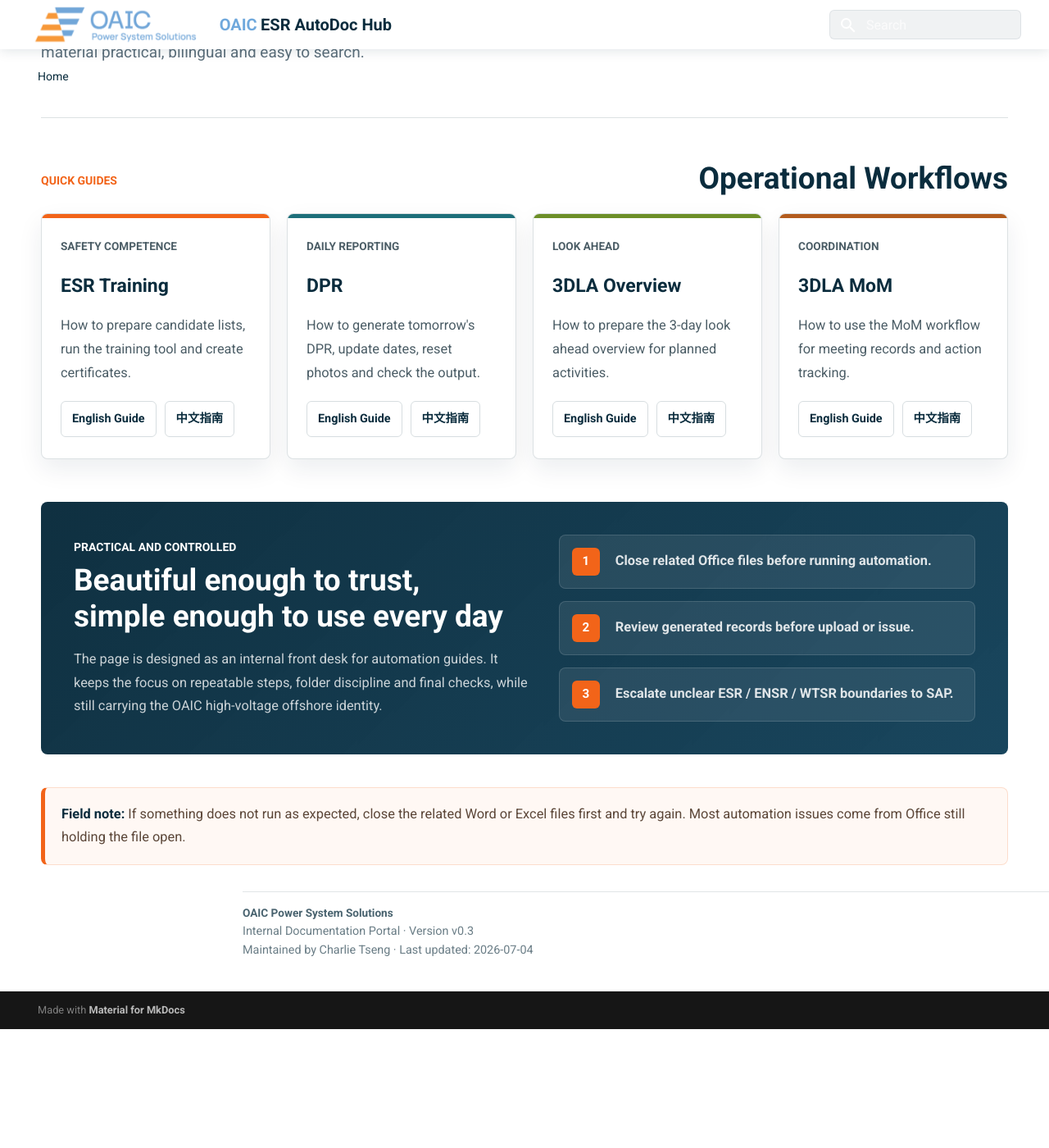
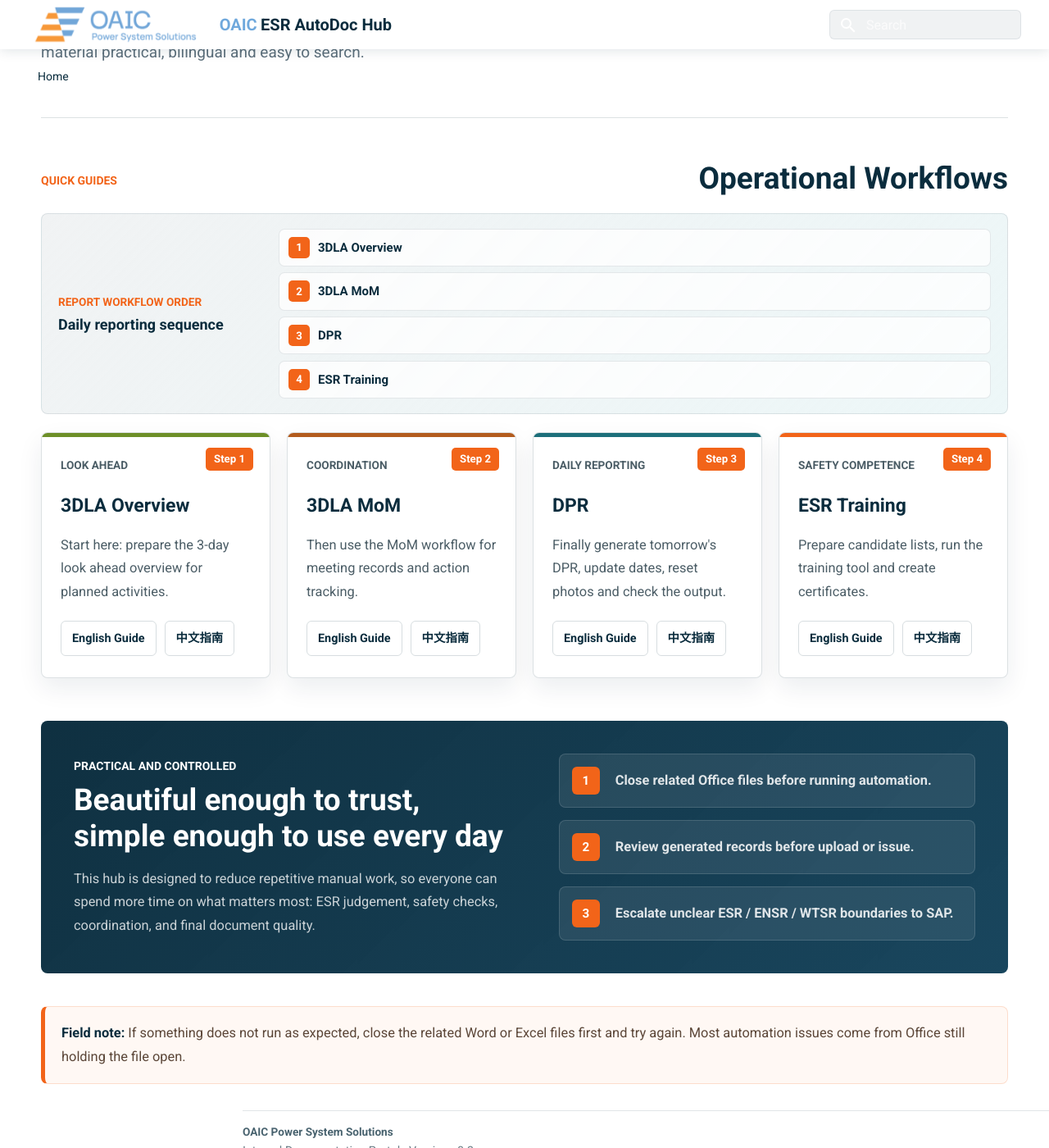
Before and after one commit to fanhow-source/tpc2-esr-training-hub, an MkDocs documentation site: the page built from docs/index.md, in a window 1280 px wide and 1400 px high, scrolled down 961 px. Shown: the whole window at 82% size. Built offline with MkDocs 1.6.1 and Material for MkDocs 9.7.7, drawn with Linux system fonts in a browser that asks for light colours; before the commit the page ends 2216 px from its top, so only the background shows below that; some of the changed text lies outside the part shown.

Commit message:
Improve homepage layout

```diff
--- a/docs/index.md
+++ b/docs/index.md
@@ -45,31 +45,25 @@
     <h2>Operational Workflows</h2>
   </div>
 
+  <div class="oaic-report-flow" aria-label="Report preparation order">
+    <div class="oaic-report-flow__intro">
+      <span>Report workflow order</span>
+      <strong>Daily reporting sequence</strong>
+    </div>
+    <ol>
+      <li><span>1</span>3DLA Overview</li>
+      <li><span>2</span>3DLA MoM</li>
+      <li><span>3</span>DPR</li>
+      <li><span>4</span>ESR Training</li>
+    </ol>
+  </div>
+
   <div class="oaic-guide-grid">
-    <article class="oaic-guide-card oaic-guide-card--training">
-      <p class="oaic-guide-card__label">Safety competence</p>
-      <h3>ESR Training</h3>
-      <p>How to prepare candidate lists, run the training tool and create certificates.</p>
-      <div class="oaic-guide-card__links">
-        <a href="ESR-Training-AUTO-Quick-Guide-EN/">English Guide</a>
-        <a href="ESR-Training-AUTO-Quick-Guide-ZH/">中文指南</a>
-      </div>
-    </article>
-
-    <article class="oaic-guide-card oaic-guide-card--dpr">
-      <p class="oaic-guide-card__label">Daily reporting</p>
-      <h3>DPR</h3>
-      <p>How to generate tomorrow's DPR, update dates, reset photos and check the output.</p>
-      <div class="oaic-guide-card__links">
-        <a href="DPR-AUTO-Quick-Guide-EN/">English Guide</a>
-        <a href="DPR-AUTO-Quick-Guide-ZH/">中文指南</a>
-      </div>
-    </article>
-
     <article class="oaic-guide-card oaic-guide-card--overview">
+      <div class="oaic-step-badge">Step 1</div>
       <p class="oaic-guide-card__label">Look ahead</p>
       <h3>3DLA Overview</h3>
-      <p>How to prepare the 3-day look ahead overview for planned activities.</p>
+      <p>Start here: prepare the 3-day look ahead overview for planned activities.</p>
       <div class="oaic-guide-card__links">
         <a href="3DLA-Overview-AUTO-Quick-Guide-EN/">English Guide</a>
         <a href="3DLA-Overview-AUTO-Quick-Guide-ZH/">中文指南</a>
@@ -77,12 +71,35 @@
     </article>
 
     <article class="oaic-guide-card oaic-guide-card--mom">
+      <div class="oaic-step-badge">Step 2</div>
       <p class="oaic-guide-card__label">Coordination</p>
       <h3>3DLA MoM</h3>
-      <p>How to use the MoM workflow for meeting records and action tracking.</p>
+      <p>Then use the MoM workflow for meeting records and action tracking.</p>
       <div class="oaic-guide-card__links">
         <a href="3DLA-MOM-AUTO-Quick-Guide-EN/">English Guide</a>
         <a href="3DLA-MOM-AUTO-Quick-Guide-ZH/">中文指南</a>
+      </div>
+    </article>
+
+    <article class="oaic-guide-card oaic-guide-card--dpr">
+      <div class="oaic-step-badge">Step 3</div>
+      <p class="oaic-guide-card__label">Daily reporting</p>
+      <h3>DPR</h3>
+      <p>Finally generate tomorrow's DPR, update dates, reset photos and check the output.</p>
+      <div class="oaic-guide-card__links">
+        <a href="DPR-AUTO-Quick-Guide-EN/">English Guide</a>
+        <a href="DPR-AUTO-Quick-Guide-ZH/">中文指南</a>
+      </div>
+    </article>
+
+    <article class="oaic-guide-card oaic-guide-card--training">
+      <div class="oaic-step-badge">Step 4</div>
+      <p class="oaic-guide-card__label">Safety competence</p>
+      <h3>ESR Training</h3>
+      <p>Prepare candidate lists, run the training tool and create certificates.</p>
+      <div class="oaic-guide-card__links">
+        <a href="ESR-Training-AUTO-Quick-Guide-EN/">English Guide</a>
+        <a href="ESR-Training-AUTO-Quick-Guide-ZH/">中文指南</a>
       </div>
     </article>
   </div>
@@ -98,9 +115,9 @@
     </h2>
 
     <p>
-      The page is designed as an internal front desk for automation guides. It
-      keeps the focus on repeatable steps, folder discipline and final checks,
-      while still carrying the OAIC high-voltage offshore identity.
+      This hub is designed to reduce repetitive manual work, so everyone can
+      spend more time on what matters most: ESR judgement, safety checks,
+      coordination, and final document quality.
     </p>
   </div>
 
@@ -130,5 +147,5 @@
 <div class="oaic-footer">
   <strong>OAIC Power System Solutions</strong><br>
   Internal Documentation Portal · Version v0.3<br>
-  Maintained by Charlie Tseng · Last updated: 2026-07-04
+  Maintained by Charlie Tseng · Last updated: 2026-07-06
 </div>
--- a/docs/stylesheets/extra.css
+++ b/docs/stylesheets/extra.css
@@ -297,6 +297,85 @@ body {
   grid-template-columns: repeat(4, minmax(0, 1fr));
 }
 
+.oaic-report-flow {
+  align-items: center;
+  background: linear-gradient(135deg, rgba(10, 44, 61, 0.06), rgba(217, 238, 240, 0.48));
+  border: 1px solid rgba(10, 44, 61, 0.1);
+  border-radius: 8px;
+  display: grid;
+  gap: 1rem;
+  grid-template-columns: 220px 1fr;
+  margin-bottom: 1.1rem;
+  padding: 0.9rem 1rem;
+}
+
+.oaic-report-flow__intro span {
+  color: var(--oaic-accent);
+  display: block;
+  font-size: 0.68rem;
+  font-weight: 800;
+  letter-spacing: 0;
+  text-transform: uppercase;
+}
+
+.oaic-report-flow__intro strong {
+  color: var(--oaic-primary);
+  display: block;
+  font-size: 0.9rem;
+  line-height: 1.25;
+  margin-top: 0.2rem;
+}
+
+.oaic-report-flow ol {
+  display: grid;
+  gap: 0.55rem;
+  grid-template-columns: repeat(4, minmax(0, 1fr));
+  list-style: none;
+  margin: 0;
+  padding: 0;
+}
+
+.oaic-report-flow li {
+  align-items: center;
+  background: rgba(255, 255, 255, 0.78);
+  border: 1px solid rgba(10, 44, 61, 0.1);
+  border-radius: 7px;
+  color: var(--oaic-primary);
+  display: flex;
+  font-size: 0.75rem;
+  font-weight: 800;
+  gap: 0.5rem;
+  min-height: 42px;
+  padding: 0.45rem 0.55rem;
+}
+
+.oaic-report-flow li span,
+.oaic-step-badge {
+  align-items: center;
+  background: var(--oaic-accent);
+  border-radius: 5px;
+  color: var(--oaic-white);
+  display: inline-flex;
+  flex: 0 0 auto;
+  font-size: 0.66rem;
+  font-weight: 900;
+  justify-content: center;
+  line-height: 1;
+}
+
+.oaic-report-flow li span {
+  height: 26px;
+  width: 26px;
+}
+
+.oaic-step-badge {
+  min-height: 28px;
+  padding: 0.35rem 0.5rem;
+  position: absolute;
+  right: 1rem;
+  top: 0.9rem;
+}
+
 .oaic-guide-card {
   background: var(--oaic-white);
   border: 1px solid var(--oaic-line);
@@ -460,6 +539,14 @@ body {
 }
 
 @media screen and (max-width: 1100px) {
+  .oaic-report-flow {
+    grid-template-columns: 1fr;
+  }
+
+  .oaic-report-flow ol {
+    grid-template-columns: repeat(2, minmax(0, 1fr));
+  }
+
   .oaic-guide-grid {
     grid-template-columns: repeat(2, minmax(0, 1fr));
   }
@@ -541,6 +628,16 @@ body {
 
   .oaic-guide-grid {
     grid-template-columns: 1fr;
+  }
+
+  .oaic-report-flow ol {
+    grid-template-columns: 1fr;
+  }
+
+  .oaic-step-badge {
+    position: static;
+    width: max-content;
+    margin: 0.2rem 0 0.55rem;
   }
 
   .oaic-guide-card {
```
Also changed, not shown: How to deploy.txt (added, +11 -0 lines), site/index.html, site/search/search_index.json, site/stylesheets/extra.css, 2 other files.
